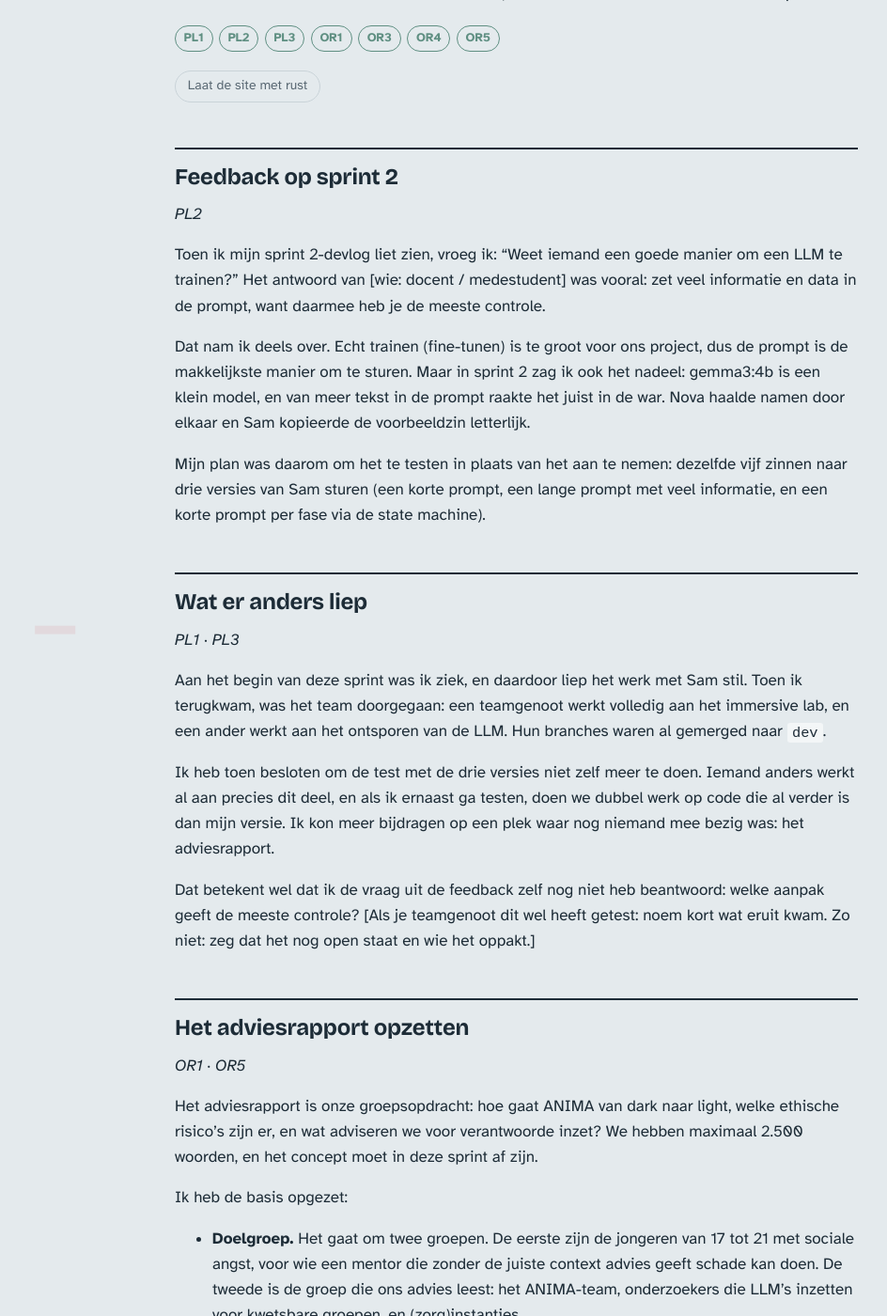
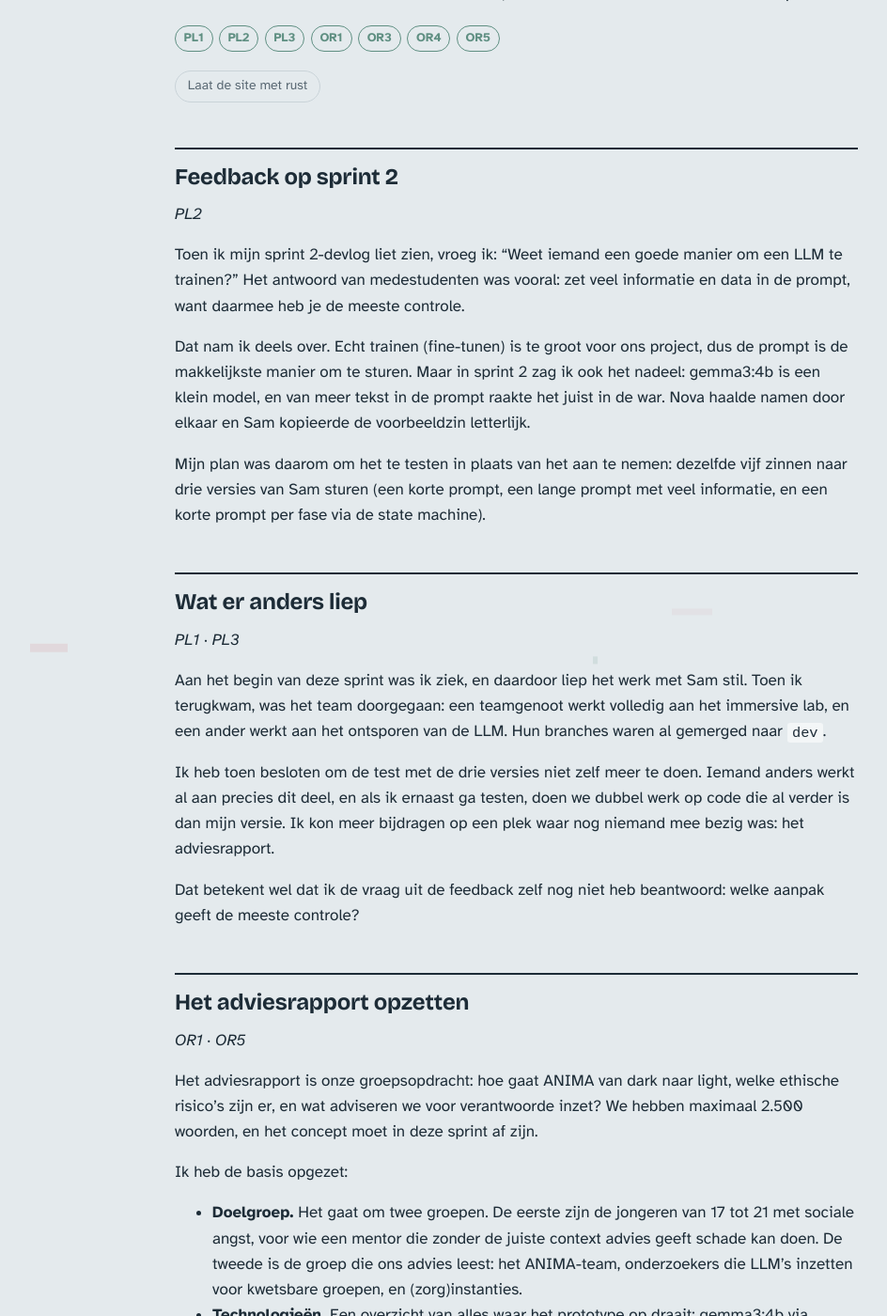
Before and after one commit to Doortje-Geuze04/doortje-geuze04.github.io, a Jekyll site: the page built from _posts/2026-11-23-sprint-3.md, in a window 1280 px wide and 1400 px high, scrolled down 374 px. Shown: the whole window at 94% size, without its empty margins (38-982 px from the left). Built offline with Jekyll 4.4.1, drawn with Linux system fonts in a browser that asks for light colours; some of the changed text lies outside the part shown.

Commit message:
updat sprint 3

```diff
--- a/_posts/2026-11-23-sprint-3.md
+++ b/_posts/2026-11-23-sprint-3.md
@@ -11,7 +11,7 @@ leeruitkomsten: [PL1, PL2, PL3, OR1, OR3, OR4, OR5]
 
 _PL2_
 
-Toen ik mijn sprint 2-devlog liet zien, vroeg ik: "Weet iemand een goede manier om een LLM te trainen?" Het antwoord van [wie: docent / medestudent] was vooral: zet veel informatie en data in de prompt, want daarmee heb je de meeste controle.
+Toen ik mijn sprint 2-devlog liet zien, vroeg ik: "Weet iemand een goede manier om een LLM te trainen?" Het antwoord van medestudenten was vooral: zet veel informatie en data in de prompt, want daarmee heb je de meeste controle.
 
 Dat nam ik deels over. Echt trainen (fine-tunen) is te groot voor ons project, dus de prompt is de makkelijkste manier om te sturen. Maar in sprint 2 zag ik ook het nadeel: gemma3:4b is een klein model, en van meer tekst in de prompt raakte het juist in de war. Nova haalde namen door elkaar en Sam kopieerde de voorbeeldzin letterlijk.
 
@@ -25,7 +25,7 @@ Aan het begin van deze sprint was ik ziek, en daardoor liep het werk met Sam sti
 
 Ik heb toen besloten om de test met de drie versies niet zelf meer te doen. Iemand anders werkt al aan precies dit deel, en als ik ernaast ga testen, doen we dubbel werk op code die al verder is dan mijn versie. Ik kon meer bijdragen op een plek waar nog niemand mee bezig was: het adviesrapport.
 
-Dat betekent wel dat ik de vraag uit de feedback zelf nog niet heb beantwoord: welke aanpak geeft de meeste controle? [Als je teamgenoot dit wel heeft getest: noem kort wat eruit kwam. Zo niet: zeg dat het nog open staat en wie het oppakt.]
+Dat betekent wel dat ik de vraag uit de feedback zelf nog niet heb beantwoord: welke aanpak geeft de meeste controle?
 
 ## Het adviesrapport opzetten
 
@@ -119,8 +119,6 @@ Ik heb de stories bewust in sprint 4 gezet en niet nog in deze sprint. De `:root
 - **Dubbel werk voorkomen.** De branches voor het ontsporen waren al gemerged naar `dev`. Zelf nog testen zou werk overdoen dat al verder was.
 - **Risico vlak voor de review.** De `:root`-aanpassingen raken de hele frontend, dus die staan gepland voor na de sprint review.
 
-**AI-gebruik:** [Wat heb je deze sprint met AI gedaan? Bijv. hulp bij de opzet of tekst van de devlog of het rapport, en wat je zelf hebt gecontroleerd of aangepast.]
-
 ## Stand na sprint 3
 
 - Concept van het adviesrapport staat: doelgroep, technologieën en inhoudsopgave met woordenschatting.
```
